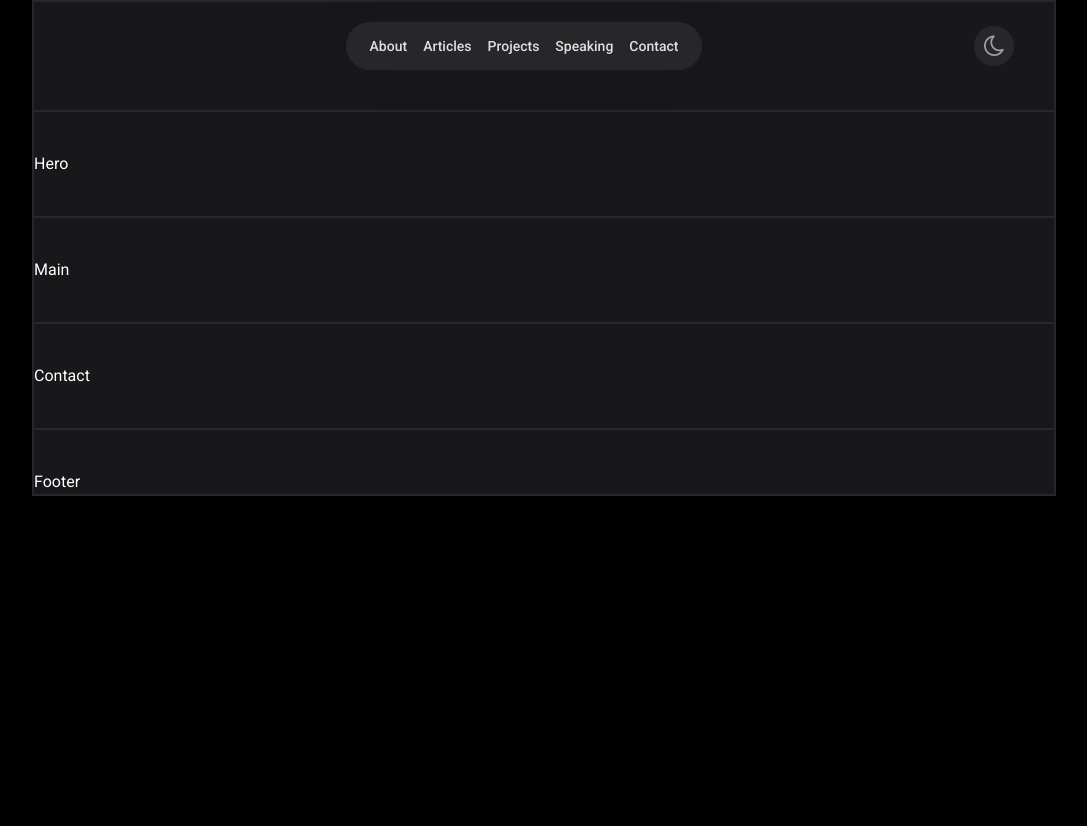
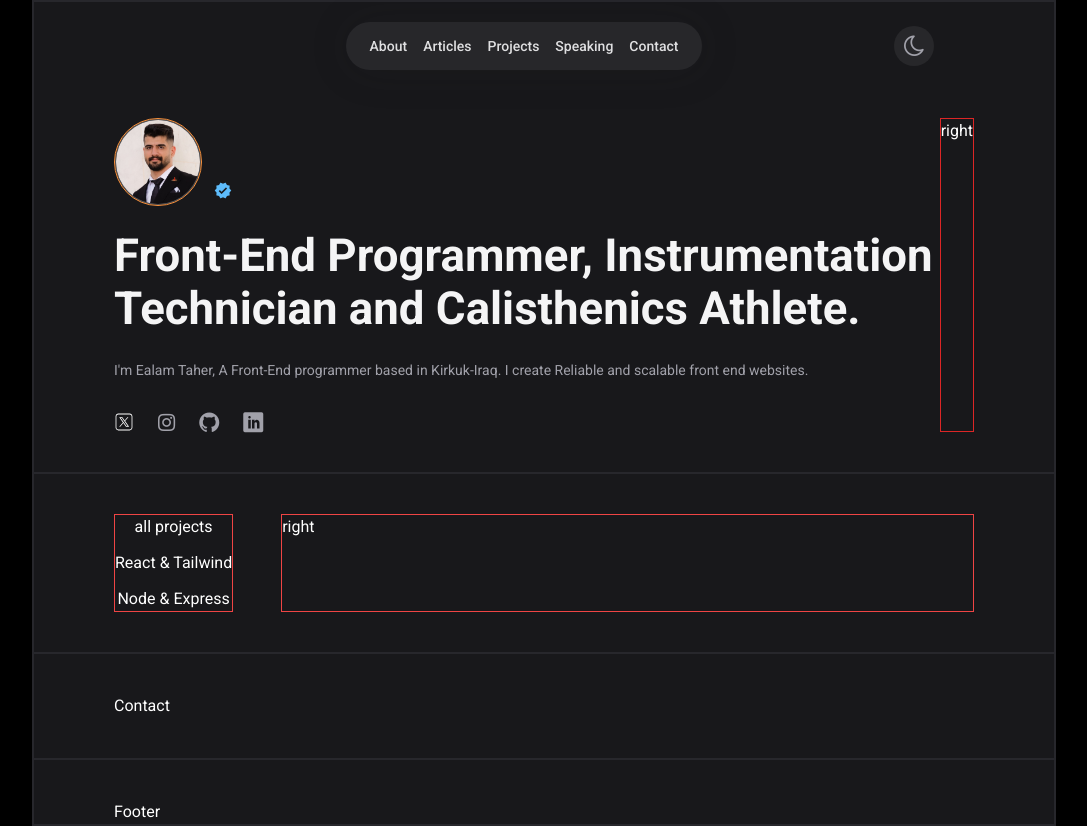
Before and after one commit to EaloTaher/portfolio, a React (Vite) app: page / in a window 1280 px wide. Shown: the whole page, without its empty margins (96-1183 px from the left). Before the commit the page ends 800 px from the top, so only its background shows below. Built offline with nearby package versions, Linux system fonts and the light colour scheme.

Commit message:
Completed the hero section

```diff
--- a/public/style.css
+++ b/public/style.css
@@ -50,7 +50,7 @@
 .icon-moon:before {
   content: "\f186";
 }
-.icon-x-:before {
+.x-icon:before {
   content: "\e904";
 }
 .icon-link:before {
--- a/src/App.jsx
+++ b/src/App.jsx
@@ -5,11 +5,11 @@ import Contact from "./components/4-contact/Contact";
 import Footer from "./components/5-footer/Footer";
 
 function App() {
-  const hrStyle = "my-10 border border-borderPrimary";
+  const hrStyle =
+    "my-10 border border-borderPrimary w-[calc(100%+10rem)] -ml-[5rem]";
   return (
-    <div className=" m-auto w-[80%]  border-2 border-borderPrimary  bg-secondary text-white">
+    <div className=" m-auto w-[80%] max-sm:w-[98%]  border-2 border-borderPrimary  bg-secondary text-white px-20 max-sm:px-5 max-lg:w-[90%]">
       <Header />
-      <hr className={`${hrStyle}`} />
       <Hero />
       <hr className={`${hrStyle}`} />
       <Main />
--- a/src/components/1-header/Header.jsx
+++ b/src/components/1-header/Header.jsx
@@ -32,7 +32,7 @@ const Header = () => {
         <span className="icon-moon  text-2xl     " />
       </button>
       {showModal && (
-        <div className="fixed inset-0  bg-[rgb(40,40,48)] opacity-95">
+        <div className="fixed inset-0  bg-[rgb(40,40,48)] opacity-95 z-10">
           <div className="w-[85%] m-auto mt-8 rounded-2xl px-6 pt-4 pb-0 bg-secondary  animate-popup">
             <ul>
               <li className="text-right -mb-4">
--- a/src/components/2-hero/Hero.jsx
+++ b/src/components/2-hero/Hero.jsx
@@ -1,5 +1,46 @@
 const Hero = () => {
-  return <div>Hero</div>;
+  const soicalIcons = ["icon-instagram", "icon-github", "icon-linkedin"];
+  return (
+    <section className="flex mt-12">
+      <div className=" flex-grow">
+        <div className="flex items-end gap-3">
+          <img
+            src="./ealam_photo.png"
+            className="w-[88px] border border-orange-400 rounded-full p-[1px] shadow-[1px_1px_40px_rgba(203,200,200,0.58)_inset]"
+          />
+          <div className="icon-verified text-specialCyan text-lg mb-[0.1rem]" />
+        </div>
+        <h1 className=" text-h1Title text-title my-6  font-semibold ">
+          Front-End Programmer, Instrumentation Technician and Calisthenics
+          Athlete.
+        </h1>
+        <p className="text-subtitle text-sm mb-8 ">
+          I&apos;m Ealam Taher, A Front-End programmer based in Kirkuk-Iraq. I
+          create Reliable and scalable front end websites.
+        </p>
+        <div className="flex text-xl gap-6 text-subtitle">
+          <svg
+            xmlns="http://www.w3.org/2000/svg"
+            x="0px"
+            y="0px"
+            width="20"
+            height="20"
+            viewBox="0 0 50 50"
+            className="invert hover:w-8 hover:h-8 duration-500 "
+          >
+            <path d="M 11 4 C 7.1456661 4 4 7.1456661 4 11 L 4 39 C 4 42.854334 7.1456661 46 11 46 L 39 46 C 42.854334 46 46 42.854334 46 39 L 46 11 C 46 7.1456661 42.854334 4 39 4 L 11 4 z M 11 6 L 39 6 C 41.773666 6 44 8.2263339 44 11 L 44 39 C 44 41.773666 41.773666 44 39 44 L 11 44 C 8.2263339 44 6 41.773666 6 39 L 6 11 C 6 8.2263339 8.2263339 6 11 6 z M 13.085938 13 L 22.308594 26.103516 L 13 37 L 15.5 37 L 23.4375 27.707031 L 29.976562 37 L 37.914062 37 L 27.789062 22.613281 L 36 13 L 33.5 13 L 26.660156 21.009766 L 21.023438 13 L 13.085938 13 z M 16.914062 15 L 19.978516 15 L 34.085938 35 L 31.021484 35 L 16.914062 15 z"></path>
+          </svg>
+          {soicalIcons.map((ico, key) => (
+            <div
+              key={key}
+              className={`${ico} hover:text-3xl duration-500 hover:text-iconHover`}
+            />
+          ))}
+        </div>
+      </div>
+      <div className="border border-red-600">right</div>
+    </section>
+  );
 };
 
 export default Hero;
--- a/src/components/3-main/Main.jsx
+++ b/src/components/3-main/Main.jsx
@@ -1,5 +1,16 @@
 const Main = () => {
-  return <div>Main</div>;
+  const leftButtons = ["all projects", "React & Tailwind", "Node & Express"];
+
+  return (
+    <main className="flex gap-12 ">
+      <section className="border border-red-500 flex flex-col gap-3">
+        {leftButtons.map((btn, key) => (
+          <button key={key}>{btn}</button>
+        ))}
+      </section>
+      <section className="border border-red-500 grow"> right</section>
+    </main>
+  );
 };
 
 export default Main;
--- a/tailwind.config.js
+++ b/tailwind.config.js
@@ -16,7 +16,9 @@ export default {
         title: "rgb(244,244,245)",
         subtitle : "rgba(161,161,170)",
         header : 'rgb(39,39,42)',
-        specialBlue: "rgb(93,188,252)"
+        specialBlue: "rgb(93,188,252)",
+        specialCyan: "rgb(93,188,252)",
+        iconHover: "#d4d4d8"
       },
       keyframes: {
         popup: {
@@ -27,6 +29,10 @@ export default {
       },
       animation: {
         popup: 'popup 0.78s 1',
+      },
+      fontSize:{
+        h1Title: ["2.85rem","3.3rem"]
+
       }
     },
   },
```
